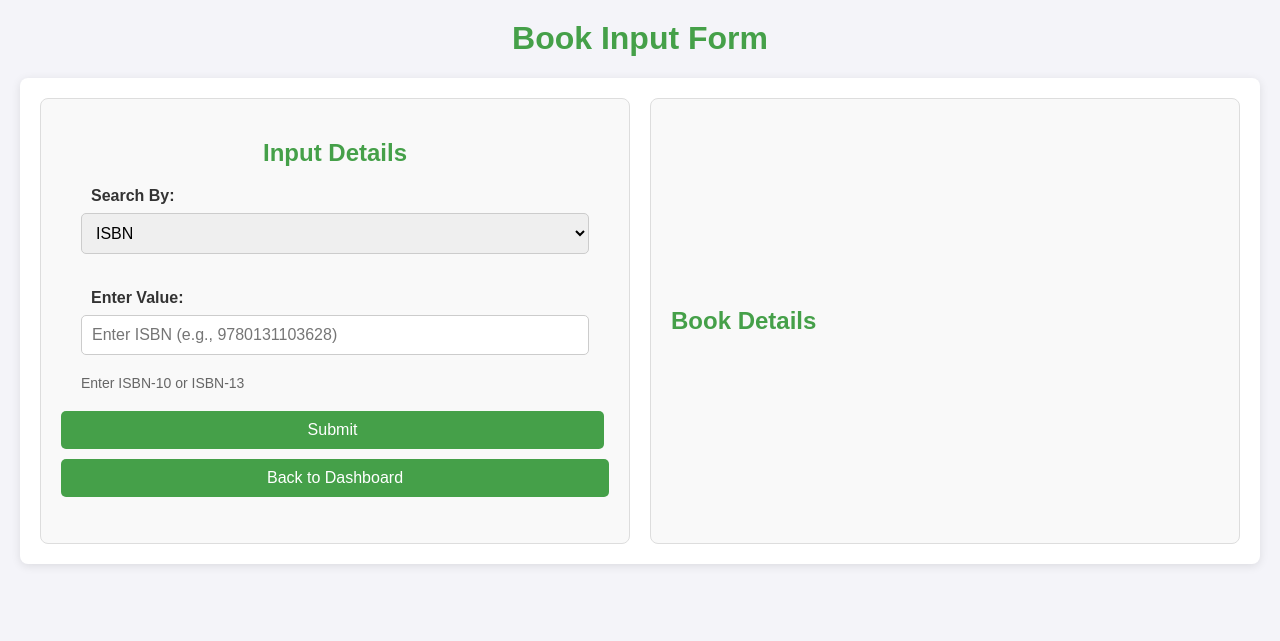
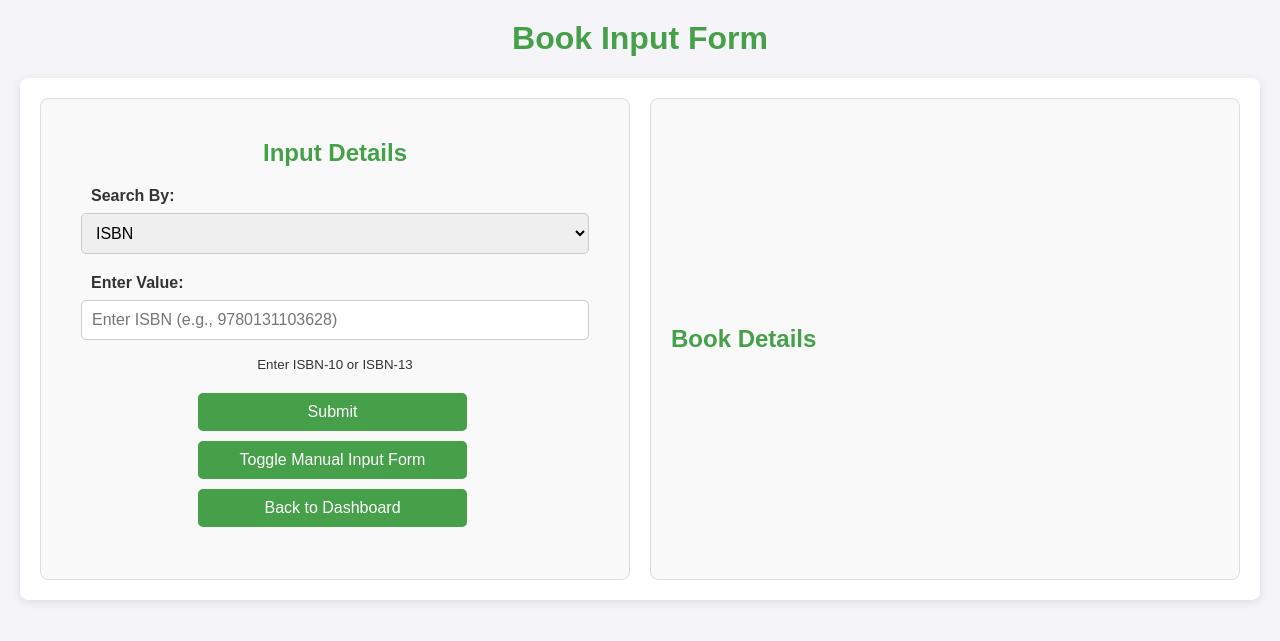
Before and after one commit to klengdrll/Library-Management-System, a Flask app: page /BookInput in a window 1280 px wide. Shown: the top 641 px of the page. Run offline with Flask 3, Linux system fonts and the light colour scheme; the visitor is signed in with stand-in values (Sample User, id 1).

Commit message:
[new feature] Manual Book input

```diff
--- a/templates/BookInput.html
+++ b/templates/BookInput.html
@@ -5,6 +5,7 @@
     <meta name="viewport" content="width=device-width, initial-scale=1.0">
     <title>Book Input</title>
     <style>
+        /* Existing styles remain the same */
         body {
             font-family: Arial, sans-serif;
             margin: 0;
@@ -82,29 +83,6 @@
             box-sizing: border-box;
         }
 
-        select#search_type {
-            margin-bottom: 15px;
-        }
-
-        .form-text {
-            display: block;
-            margin-top: 5px;
-            color: #666;
-            font-size: 14px;
-            text-align: left;
-        }
-
-        #isbn_form {
-            width: 100%;
-            padding: 0;
-            box-sizing: border-box;
-        }
-
-        .input-section {
-            padding: 20px;
-            box-sizing: border-box;
-        }
-
         button {
             width: calc(50% - 5px);
             padding: 10px;
@@ -121,38 +99,27 @@
             background: #3e8e41;
         }
 
-        .button-group {
-            display: flex;
-            justify-content: center;
-            width: 100%;
+        /* New styles for manual input */
+        .manual-input-section {
+            display: none;
+            margin-top: 20px;
+            padding: 20px;
+            border: 1px solid #ddd;
+            border-radius: 8px;
+            background-color: #fff;
         }
 
-        .button-group button {
-            width: 100%;
-        }
-
-        .button-group a {
-            text-decoration: none;
-            width: 100%;
-        }
-
-        #insert_button {
+        .toggle-manual-btn {
+            background: #666;
             width: 100%;
             margin-top: 10px;
         }
 
-        #message {
-            text-align: center;
-            color: red;
-            margin-top: 10px;
+        .toggle-manual-btn:hover {
+            background: #555;
         }
 
-        #book_details img {
-            display: block;
-            margin: 10px auto;
-            max-width: 100%;
-        }
-
+        /* Existing responsive styles */
         @media (max-width: 768px) {
             .container {
                 grid-template-columns: 1fr;
@@ -191,12 +158,62 @@
                 <div class="button-group">
                     <button type="submit" onclick="fetchBookDetails(event)">Submit</button>
                 </div>
+
+                <button type="button"  style="margin-top: 10px;" onclick="toggleManualInput()">
+                    Toggle Manual Input Form
+                </button>
+
                 <div class="button-group" style="margin-top: 10px;">
                     <a href="/admin_dashboard" style="width: 100%;">
                         <button type="button">Back to Dashboard</button>
                     </a>
                 </div>
             </form>
+
+            <!-- Manual Input Form -->
+            <div id="manual-input-section" class="manual-input-section">
+                <h3>Manual Book Entry</h3>
+                <form id="manual_book_form">
+                    <div class="form-group">
+                        <label for="manual_title">Title:</label>
+                        <input type="text" id="manual_title" name="title" required>
+                    </div>
+
+                    <div class="form-group">
+                        <label for="manual_authors">Authors:</label>
+                        <input type="text" id="manual_authors" name="authors" required>
+                    </div>
+
+                    <div class="form-group">
+                        <label for="manual_publisher">Publisher:</label>
+                        <input type="text" id="manual_publisher" name="publisher" required>
+                    </div>
+
+                    <div class="form-group">
+                        <label for="manual_genre">Genre:</label>
+                        <input type="text" id="manual_genre" name="genre" required>
+                    </div>
+
+                    <div class="form-group">
+                        <label for="manual_isbn">ISBN:</label>
+                        <input type="text" id="manual_isbn" name="isbn" required>
+                    </div>
+
+                    <div class="form-group">
+                        <label for="manual_lcc">Call Number (LCC):</label>
+                        <input type="text" id="manual_lcc" name="lcc" required>
+                    </div>
+
+                    <div class="form-group">
+                        <label for="manual_cover_url">Cover Image URL (optional):</label>
+                        <input type="text" id="manual_cover_url" name="cover_url">
+                    </div>
+
+                    <div class="button-group">
+                        <button type="button" onclick="submitManualEntry()">Submit Manual Entry</button>
+                    </div>
+                </form>
+            </div>
             <p id="message"></p>
         </div>
 
@@ -208,6 +225,7 @@
     </div>
 
     <script>
+        // Existing functions remain the same
         function toggleSearchField() {
             const searchType = document.getElementById('search_type').value;
             const searchHelp = document.getElementById('search_help');
@@ -322,6 +340,46 @@
             });
         }
 
+        // New functions for manual input
+        function toggleManualInput() {
+            const manualSection = document.getElementById('manual-input-section');
+            manualSection.style.display = manualSection.style.display === 'none' ? 'block' : 'none';
+        }
+
+        function submitManualEntry() {
+            const formData = {
+                title: document.getElementById('manual_title').value,
+                authors: document.getElementById('manual_authors').value,
+                publisher: document.getElementById('manual_publisher').value,
+                genre: document.getElementById('manual_genre').value,
+                isbn: document.getElementById('manual_isbn').value,
+                lcc: document.getElementById('manual_lcc').value,
+                cover_image: document.getElementById('manual_cover_url').value || null
+            };
+
+            fetch('/insert_manual_book', {
+                method: 'POST',
+                headers: {
+                    'Content-Type': 'application/json'
+                },
+                body: JSON.stringify(formData)
+            })
+            .then(response => response.json())
+            .then(data => {
+                if (data.success) {
+                    document.getElementById('message').textContent = 'Book manually added successfully';
+                    document.getElementById('manual_book_form').reset();
+                    document.getElementById('manual-input-section').style.display = 'none';
+                } else {
+                    document.getElementById('message').textContent = data.message || 'Error adding book';
+                }
+            })
+            .catch(error => {
+                console.error('Error:', error);
+                document.getElementById('message').textContent = 'An error occurred while adding the book';
+            });
+        }
+
         document.addEventListener('DOMContentLoaded', function() {
             toggleSearchField();
         });
```
